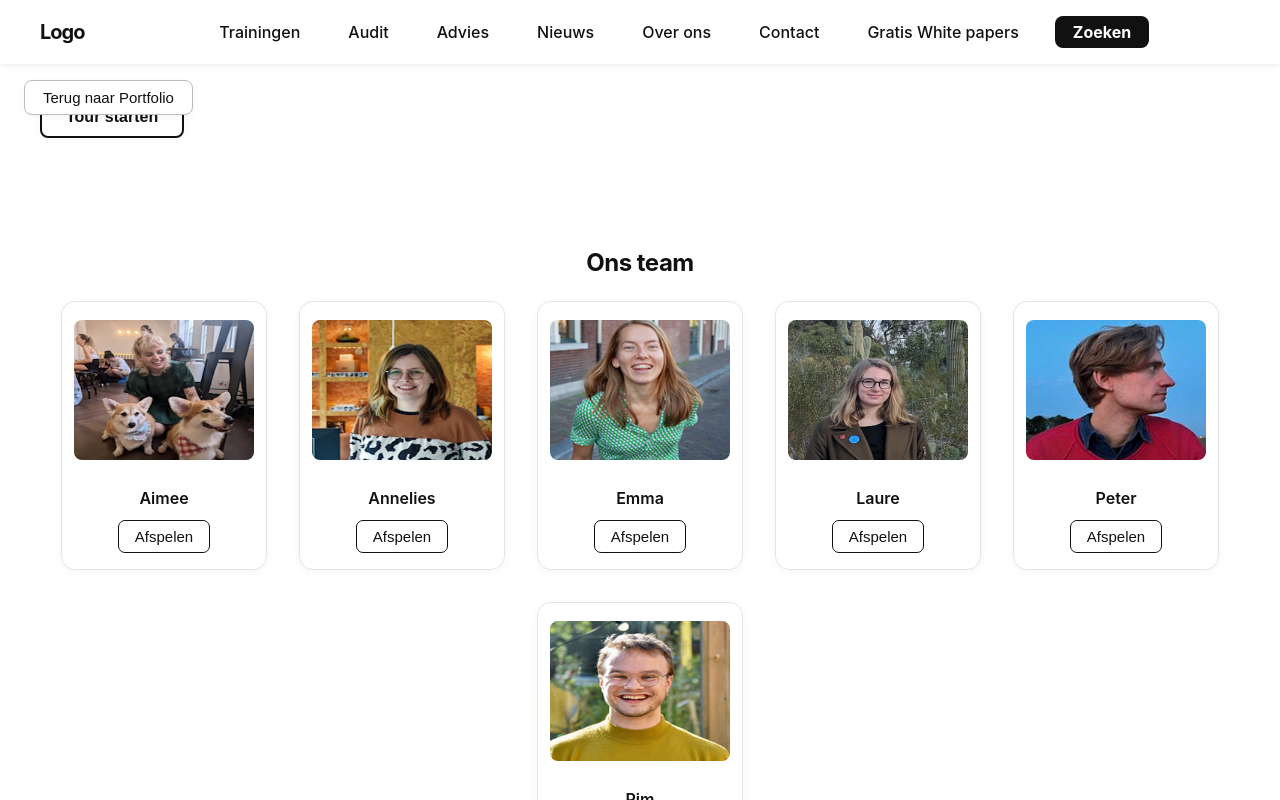
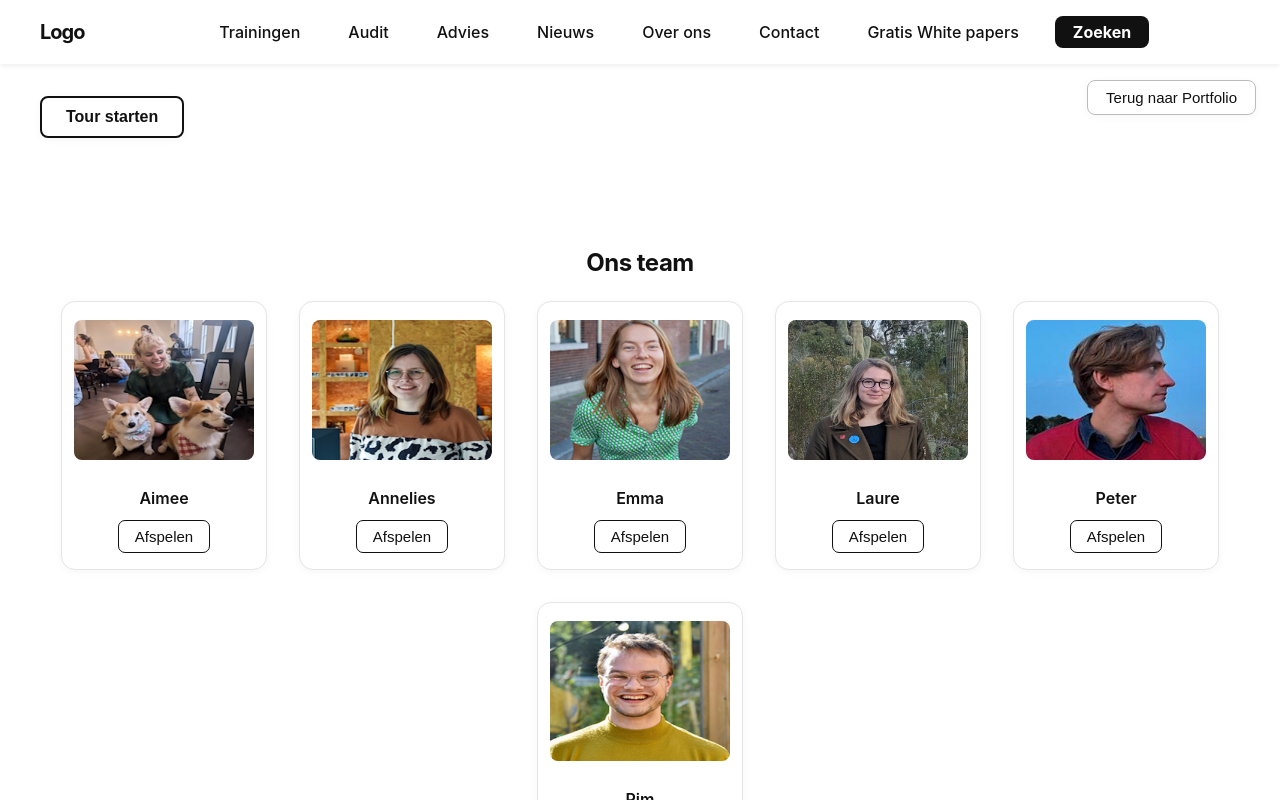
Before and after one commit to olevanderheiden/afstudeer-portfolio, a React (Vite) app: page /afstudeer-portfolio/prototype1 in a window 1280 px wide. Shown: the top 800 px of the page. Built offline with nearby package versions, Linux system fonts and the light colour scheme.

Commit message:
V0.75.2
Fixing terug naar porflio button to be less agwordly positioned

```diff
--- a/src/styles/prototype1.css
+++ b/src/styles/prototype1.css
@@ -88,7 +88,7 @@
 .back-button {
   position: fixed;
   top: 80px;
-  left: 24px;
+  right: 24px;
   padding: 8px 18px;
   background: var(--dt-light);
   color: var(--dt-dark);
```
